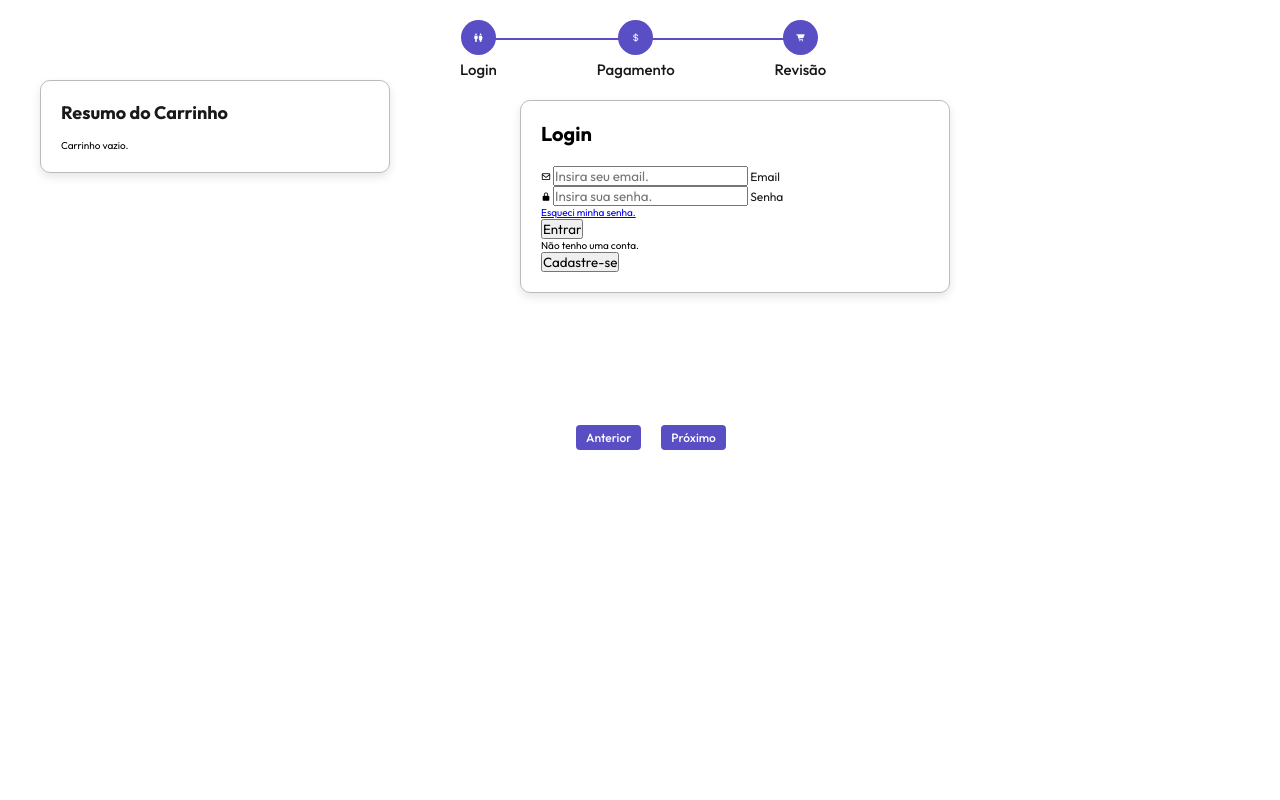
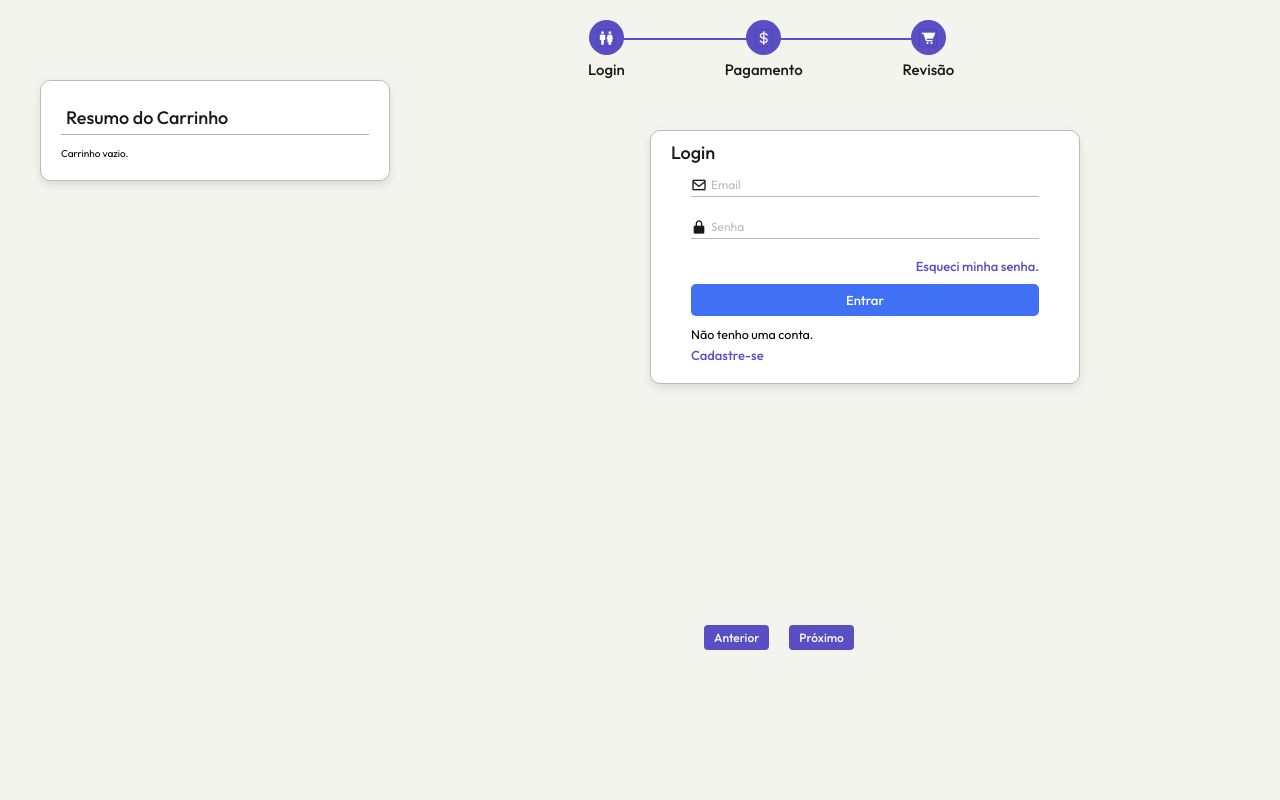
Before and after one commit to x-gyba/infogyba-shopping-cart, a PHP site: page /assets/php/checkout.php in a window 1280 px wide. Run offline with PHP 8.4, Linux system fonts and the light colour scheme.

Commit message:
Add files via upload

```diff
--- a/assets/css/checkout.css
+++ b/assets/css/checkout.css
@@ -11,6 +11,7 @@
   --red: #d0342c;
   --violet: #5a4ec5;
   --silver: #ccc;
+  --bg: rgba(242, 242, 234, 0.8);
 }
 
 * {
@@ -29,7 +30,7 @@ body {
   min-height: 100vh;
   display: flex;
   justify-content: center;
-  background-color: var(--white);
+  background-color: var(--bg);
   padding: 2rem;
 }
 
@@ -67,14 +68,17 @@ label {
   z-index: 2;
 }
 
-.cart-summary h2 {
+.cart-summary .form-title {
   font-size: 1.8rem;
-  margin-bottom: 1.5rem;
+  font-weight:500;
+  margin-bottom: 1.2rem;
+  padding:0.5rem;
   color: var(--black);
+  border-bottom: 1px solid rgba(0, 0, 0, 0.3);
 }
 
 .qtd-item {
-  font-size: 1.3rem;
+  font-size: 1.5rem;
   font-weight: 400;
   white-space: nowrap;
   display: flex;
@@ -82,10 +86,10 @@ label {
 }
 
 .total-title {
-  font-size: 1.3rem;
+  font-size: 1.5rem;
   font-weight: 500;
-  padding-bottom: 0.5rem;
-  margin-top: 0.2rem;
+  margin-bottom:0.5rem;
+
   display: flex;
   justify-content: center;
 }
@@ -94,7 +98,7 @@ label {
 .discount-form-container {
   display: flex;
   justify-content: center;
-  margin-top: 1rem;
+  margin-top: 3rem;
   padding: 0 1rem;
 }
 
@@ -184,7 +188,7 @@ label {
 
 .discount-input.error {
   border-color: var(--blue);
-  background-color: var(--red);
+  background-color: #fff8f8;
   animation: shake 0.5s ease-in-out;
 }
 
@@ -231,18 +235,17 @@ label {
 /* Etapas de navegação */
 .master-container {
   position: fixed;
-  top: 0;
+  top: 0rem;
   left: 0;
   width: 100%;
   height: 100vh;
   display: flex;
   justify-content: flex-start;
   align-items: flex-start;
-  padding: 20px;
+  padding: 30px;
   box-sizing: border-box;
   z-index: 1;
 }
-
 
 .container-steps {
   width: 100%;
@@ -253,7 +256,7 @@ label {
   font-family: Arial, sans-serif;
   position: absolute;
   top: 0;
-  left: 50%;
+  left: 60%;
   transform: translateX(-50%);
 }
 
@@ -272,6 +275,10 @@ label {
   align-items: center;
   z-index: 1;
   margin-right: 10rem;
+}
+.step-item i {
+  font-size: 1.6rem;
+  border: 1px solid rgba(0, 0, 0, 0.1);
 }
 
 .circle {
@@ -312,8 +319,8 @@ label {
 
 .step-buttons {
   position: fixed;
-  bottom: 35rem;
-  left: 50%;
+  bottom: 15rem;
+  left: 60%;
   transform: translateX(-50%);
   display: flex;
   justify-content: space-between;
@@ -344,8 +351,131 @@ label {
   background-color: var(--white);
   box-shadow: 0 4px 10px rgba(0, 0, 0, 0.1);
   position: relative;
-  margin-left: 50rem;
-  margin-top: 8rem;
+  margin-left: 62rem;
+  margin-top: 10rem;
   max-width: 430px;
   width: 100%;
 }
+
+.container form{
+margin: 0 2rem;
+}
+
+.container input {
+  width: 100%;
+  color: inherit;
+  background-color: transparent;
+  border: none;
+  border-bottom: 1px solid var(--grey);
+  padding-left: 1.5rem;
+  font-size: 15px;
+}
+
+.container input:focus {
+  background-color: transparent;
+  outline: transparent;
+  border-bottom: 3px solid hsl(268, 80%, 57%);
+}
+
+.container input::placeholder {
+  color: transparent;
+}
+
+.container label {
+  position: relative;
+  color: var(--grey);
+  left: 2rem;
+  top: -2rem;
+  cursor: auto;
+  transition: 0.3s ease all;
+}
+
+.container input:focus ~ label,
+input:not(:placeholder-shown) ~ label {
+top: -3rem;
+color:transparent;
+}
+
+.auth-buttons {
+color:hsl(246, 51%, 54%);
+background-color: transparent;
+border: none;
+margin-top:0.5rem;
+font-size: 1.3rem;
+font-weight: 500;
+}
+
+.auth-buttons:hover {
+color: var(--blue);
+text-decoration: underline;
+}
+
+.box-title {
+position: relative;
+font-size: 1.8rem;
+font-weight:500;
+top: -1rem;
+color: var(--black);
+}
+
+.input-group {
+position: relative;
+padding: 1% 0;
+}
+
+.input-group i {
+position: absolute;
+font-size: 1.6rem;
+color: var(--black);
+}
+
+.recover {
+font-size: 1.3rem;
+font-weight: 500;
+margin-bottom: 1rem;
+text-align: right;
+}
+
+.recover a {
+text-decoration: none;
+color:hsl(246, 51%, 54%);
+}
+
+.recover a:hover {
+color: var(--blue);
+text-decoration: underline;
+}
+
+input[type="submit"].auth-btn {
+width: 100%;
+font-size: 1.3rem;
+font-weight: 500;
+padding: 8px 0;
+border-radius: 5px;
+outline: none;
+border: none;
+background: #4070f4;
+color: #ffffff;
+cursor: pointer;
+transition: background 0.3s ease, transform 0.2s ease;
+text-align: center;
+}
+input[type="submit"].auth-btn:hover {
+background: hsl(135, 83%, 34%);
+transform: scale(1.05);
+}
+
+input[type="submit"].auth-btn:active {
+transform: scale(0.98);
+background: hsl(135, 83%, 30%);
+}
+
+.links{
+position:relative;
+margin-top:1rem;
+}
+
+.links p{
+font-size:1.25rem;
+font-weight:400;
+}
--- a/assets/css/style.css
+++ b/assets/css/style.css
@@ -279,8 +279,8 @@ header .carrinho {
   background: var(--white);
   display: block;
   z-index: 1000;
-  overflow-y: auto; /* Make it scrollable */
-  max-height: 80vh; /* Limit the height for scrolling */
+  overflow-y: auto;
+  max-height: 80vh;
 }
 
 header .carrinho.active {
--- a/assets/js/checkout.js
+++ b/assets/js/checkout.js
@@ -1,58 +1,248 @@
 // Seletor para os elementos das etapas
 const steps = document.querySelectorAll(".circle");
-const totalSteps = 3; // Número total de etapas
-let currentStep = 0; // Etapa inicial (o primeiro círculo deve ser violeta inicialmente)
+const indicator = document.querySelector(".indicator");
+const authFormsContainer = document.querySelector(".auth-forms-container");
+const prevBtn = document.getElementById("prev");
+const nextBtn = document.getElementById("next");
+const signupForm = document.getElementById("signup");
+const signinForm = document.getElementById("signin");
+const signupBtn = document.getElementById("signup-btn");
+const signBtn = document.getElementById("sign-btn");
+const totalSteps = 3;  // Atualizado para 3 etapas: Login, Pagamento, Revisão
+
+let currentStep = 0;
+let isDiscountApplied = false;
+const validDiscountCodes = ["DESCONTO10"];
+const messages = {
+  discountApplied: "Você ganhou 10% de desconto!",
+  discountAlreadyApplied: "Desconto já aplicado!",
+  invalidDiscountCode: "Código de desconto inválido.",
+};
 
 // Função para atualizar as etapas e a visibilidade dos formulários
 function updateSteps() {
+  // Atualiza o estado das etapas
   steps.forEach((step, idx) => {
-    // Adiciona a classe 'active' nos círculos com base na etapa atual
-    // Apenas os círculos até a etapa atual devem ter a classe 'active'
-    step.classList.toggle("active", idx <= currentStep);
+    step.classList.toggle("active", idx <= currentStep); // Marca as etapas anteriores como ativas
   });
 
-  // Atualizar a barra de progresso (indicador)
-  const indicator = document.querySelector(".indicator");
-  indicator.style.width = `${(currentStep / (totalSteps - 1)) * 100}%`; // Atualizando a largura do indicador
+  // Atualiza a largura da barra de progresso
+  indicator.style.width = `${(currentStep / (totalSteps - 1)) * 100}%`;
 
-  // Barra de progresso ativa (muda de cor para verde)
-  const progressBar = document.querySelector(".progress-bar");
-  progressBar.classList.toggle("active", currentStep > 0); // A barra se torna verde a partir da segunda etapa
-
-  // Atualizar o conteúdo das etapas
-  const stepContents = document.querySelectorAll(".step-content");
-  stepContents.forEach((content, idx) => {
-    content.classList.toggle("active", idx === currentStep);
+  // Exibe/esconde as etapas
+  document.querySelectorAll(".step-content").forEach((content, idx) => {
+    content.style.display = idx === currentStep ? "block" : "none";
   });
 
-  // Desabilitar o botão "Anterior" se estamos na primeira etapa
-  document.getElementById("prev").disabled = currentStep === 0;
-
-  // Alterar o texto do botão "Próximo" ou "Finalizar" dependendo da etapa
-  const nextButton = document.getElementById("next");
-  nextButton.textContent =
-    currentStep === totalSteps - 1 ? "Finalizar" : "Próximo";
+  // Ajusta a visibilidade dos botões de navegação
+  prevBtn.style.display = currentStep === 0 ? "none" : "inline-block";
+  nextBtn.textContent = currentStep === totalSteps - 1 ? "Finalizar" : "Próximo";
 }
 
-// Navegação para a próxima etapa
-document.getElementById("next").addEventListener("click", () => {
-  if (currentStep < totalSteps - 1) {
-    currentStep++;
-    updateSteps();
+// Função para alternar entre os formulários de login e registro
+function toggleForms() {
+  if (signinForm.style.display === "none") {
+    signinForm.style.display = "block";
+    signupForm.style.display = "none";
   } else {
-    alert("Pedido finalizado com sucesso!");
-    // Redirecionar ou processar o pedido
-    window.location.href = "pagseguro.php";
+    signinForm.style.display = "none";
+    signupForm.style.display = "block";
   }
+}
+
+// Event listeners para alternar entre login e registro
+signupBtn.addEventListener("click", (e) => {
+  e.preventDefault();
+  toggleForms();
 });
 
-// Navegação para a etapa anterior
-document.getElementById("prev").addEventListener("click", () => {
+signBtn.addEventListener("click", (e) => {
+  e.preventDefault();
+  toggleForms();
+});
+
+// Inicializa a página com o formulário de login visível
+signinForm.style.display = "block";
+signupForm.style.display = "none";
+
+// Event listeners para os botões de navegação entre as etapas
+prevBtn.addEventListener("click", () => {
   if (currentStep > 0) {
     currentStep--;
     updateSteps();
   }
 });
 
-// Inicializar as etapas
+nextBtn.addEventListener("click", () => {
+  if (currentStep < totalSteps - 1) {
+    currentStep++;
+    updateSteps();
+  } else if (currentStep === totalSteps - 1) {
+    alert("Pedido finalizado com sucesso!");
+  }
+});
+
+// Previne o envio do formulário e avança para a próxima etapa
+document.querySelectorAll("form").forEach((form) => {
+  form.addEventListener("submit", (e) => {
+    e.preventDefault();
+    if (currentStep < totalSteps - 1) {
+      currentStep++;
+      updateSteps();
+    }
+  });
+});
+
+// Função para aplicar o desconto
+function applyDiscount(discountCode) {
+  if (isDiscountApplied) {
+    showMessage(messages.discountAlreadyApplied, "error");
+    return;
+  }
+
+  const code =
+    discountCode || document.querySelector(".discount-input")?.value.trim();
+  const totalElement = document.querySelector(".total-title");
+
+  if (!totalElement) {
+    console.error("Total element not found");
+    return;
+  }
+
+  const currentTotal = parseFloat(
+    totalElement.textContent.replace(/[^\d,]/g, "").replace(",", ".")
+  );
+
+  if (validDiscountCodes.includes(code)) {
+    const discountAmount = currentTotal * 0.1;
+    const totalAfterDiscount = currentTotal - discountAmount;
+
+    totalElement.innerHTML = `<strong>Total com desconto:&nbsp;</strong> R$ ${totalAfterDiscount
+      .toFixed(2)
+      .replace(".", ",")}`;
+    insertDiscountInfo(createDiscountInfo(discountAmount));
+    disableDiscountInputAndButton();
+
+    isDiscountApplied = true;
+    updateInstallments(totalAfterDiscount);
+  } else {
+    clearExistingDiscountInfo();
+    showMessage(messages.invalidDiscountCode, "error");
+    resetDiscountInput();
+  }
+}
+
+// Função para exibir a mensagem para o usuário
+function showMessage(message, type) {
+  clearExistingMessage();
+  const messageElement = document.createElement("div");
+  messageElement.className = `discount-message ${
+    type === "error" ? "discount-alert error-message" : "success-message"
+  }`;
+  messageElement.innerHTML = `<strong>${message}</strong>`;
+
+  const formContainer = document.querySelector(".discount-form-container");
+  if (formContainer) {
+    formContainer.parentNode.insertBefore(messageElement, formContainer);
+    setTimeout(() => {
+      messageElement.remove();
+    }, 3000);
+  }
+}
+
+// Função para remover a mensagem existente
+function clearExistingMessage() {
+  const existingMessage = document.querySelector(".discount-message");
+  if (existingMessage) {
+    existingMessage.remove();
+  }
+}
+
+// Inicializa as etapas
 updateSteps();
+
+// Função para simular o redirecionamento para a etapa de pagamento
+document.getElementById("signin").addEventListener("submit", function (e) {
+  e.preventDefault();
+
+  // Suponha que o login foi bem-sucedido, simule mover para a etapa de finalização
+  currentStep = 1; // Avançar para a etapa de pagamento
+  updateSteps();
+});
+
+// Funções de manipulação do desconto
+function createDiscountInfo(discountAmount) {
+  const discountInfo = document.createElement("div");
+  discountInfo.className = "discount-info discount-success";
+  discountInfo.innerHTML = `
+    <div class="discount-title success-message"><strong>${messages.discountApplied}</strong></div>
+    <div class="discount-amount"><strong>Desconto aplicado:&nbsp;</strong> R$ ${discountAmount
+      .toFixed(2)
+      .replace(".", ",")}</div>`;
+  return discountInfo;
+}
+
+function insertDiscountInfo(discountInfo) {
+  const formContainer = document.querySelector(".discount-form-container");
+  if (formContainer) {
+    clearExistingDiscountInfo();
+    formContainer.parentNode.insertBefore(discountInfo, formContainer);
+  }
+}
+
+function clearExistingDiscountInfo() {
+  const existingDiscountInfo = document.querySelector(".discount-info");
+  if (existingDiscountInfo) {
+    existingDiscountInfo.remove();
+  }
+}
+
+// Desabilita o campo de entrada de desconto e o botão
+function disableDiscountInputAndButton() {
+  const discountInput = document.querySelector(".discount-input");
+  const discountBtn = document.querySelector(".discount-btn");
+  if (discountInput) discountInput.disabled = true;
+  if (discountBtn) discountBtn.disabled = true;
+}
+
+// Reseta o campo de entrada do desconto
+function resetDiscountInput() {
+  const discountInput = document.querySelector(".discount-input");
+  if (discountInput) {
+    discountInput.value = "";
+    discountInput.classList.add("error");
+    setTimeout(() => {
+      discountInput.classList.remove("error");
+    }, 3000);
+  }
+}
+
+// Função para atualizar as parcelas com base no desconto
+function updateInstallments(totalAfterDiscount) {
+  const installmentsSelect = document.getElementById("installments");
+  installmentsSelect.innerHTML = ""; // Limpa as opções existentes
+
+  const totalElement = document.querySelector(".total-title");
+  const currentTotal = parseFloat(
+    totalElement.textContent.replace(/[^\d,]/g, "").replace(",", ".")
+  );
+  const totalToConsider = isDiscountApplied ? totalAfterDiscount : currentTotal;
+
+  const installmentValues = {
+    1: totalToConsider.toFixed(2).replace(".", ","),
+    2: (totalToConsider / 2).toFixed(2).replace(".", ","),
+    3: (totalToConsider / 3).toFixed(2).replace(".", ","),
+  };
+
+  for (const [numInstallments, installmentValue] of Object.entries(
+    installmentValues
+  )) {
+    const optionText = isDiscountApplied
+      ? `${numInstallments} x R$ ${installmentValue} (com desconto)`
+      : `${numInstallments} x R$ ${installmentValue}`;
+    const option = document.createElement("option");
+    option.value = numInstallments;
+    option.textContent = optionText;
+    installmentsSelect.appendChild(option);
+  }
+}
--- a/assets/php/checkout.php
+++ b/assets/php/checkout.php
@@ -43,7 +43,7 @@ if (session_status() == PHP_SESSION_NONE) {
 
             echo "<div style='display: flex; align-items: center; margin-bottom: 10px;'>";
             if ($imageSrc) {
-              echo "<div style='flex: 0 0 auto; margin-right: 6px;'>";
+              echo "<div style='flex: 0 0 auto; margin-right: 4px;margin-top: 2px;'>";
               echo "<img src='" . htmlspecialchars($imageSrc) . "' alt='Imagem do Carrinho' style='max-width: 75px; height: auto;' />";
               echo "</div>";
             }
--- a/assets/php/login.php
+++ b/assets/php/login.php
@@ -150,7 +150,7 @@ if (isset($_POST['signin'])) {
     </div>
         <p class="recover"><a href="#">Esqueci minha senha.</a></p>
         <input type="submit" class="auth-btn" value="Entrar" name="signin">
-        <div class="links">
+     <div class="links">
             <p>Não tenho uma conta.</p>
             <button type="button" class="auth-buttons" id="signup-btn">Cadastre-se</button>
         </div>
```
